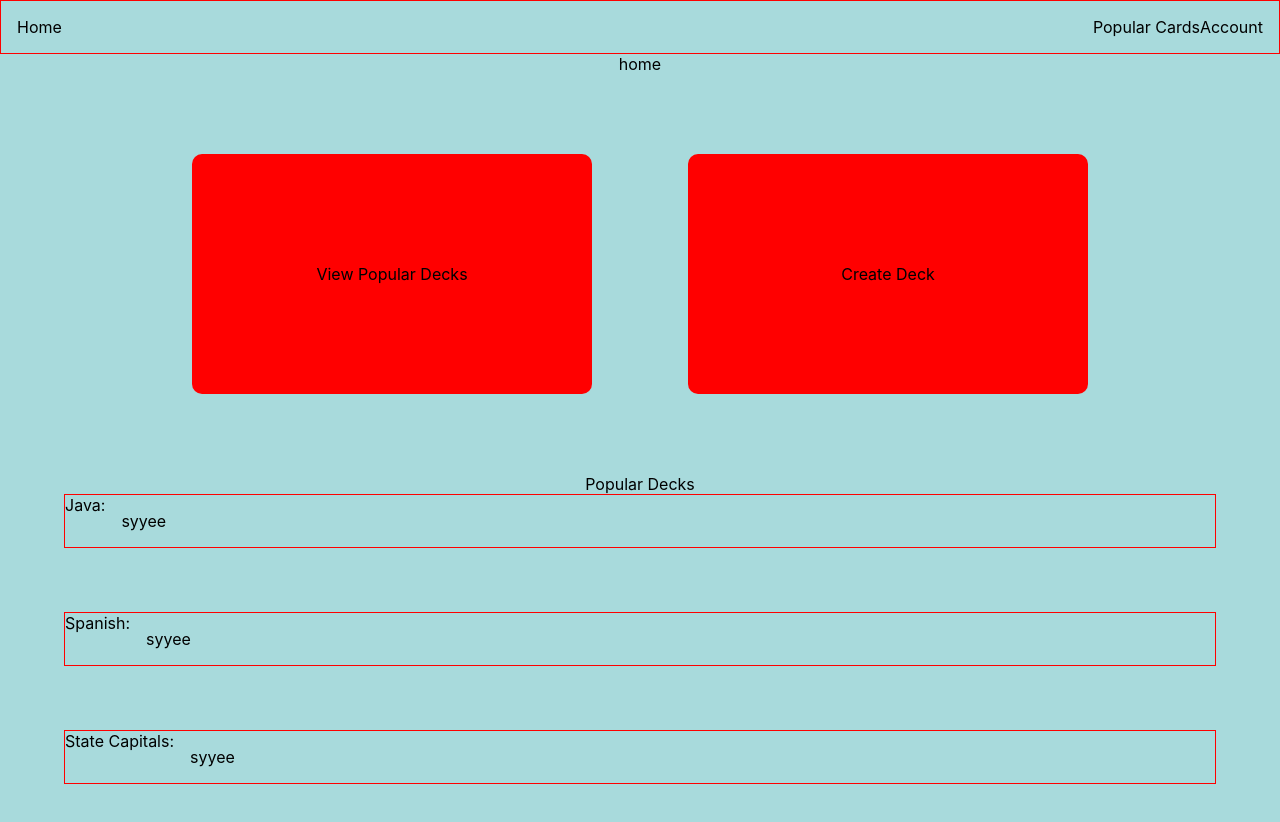
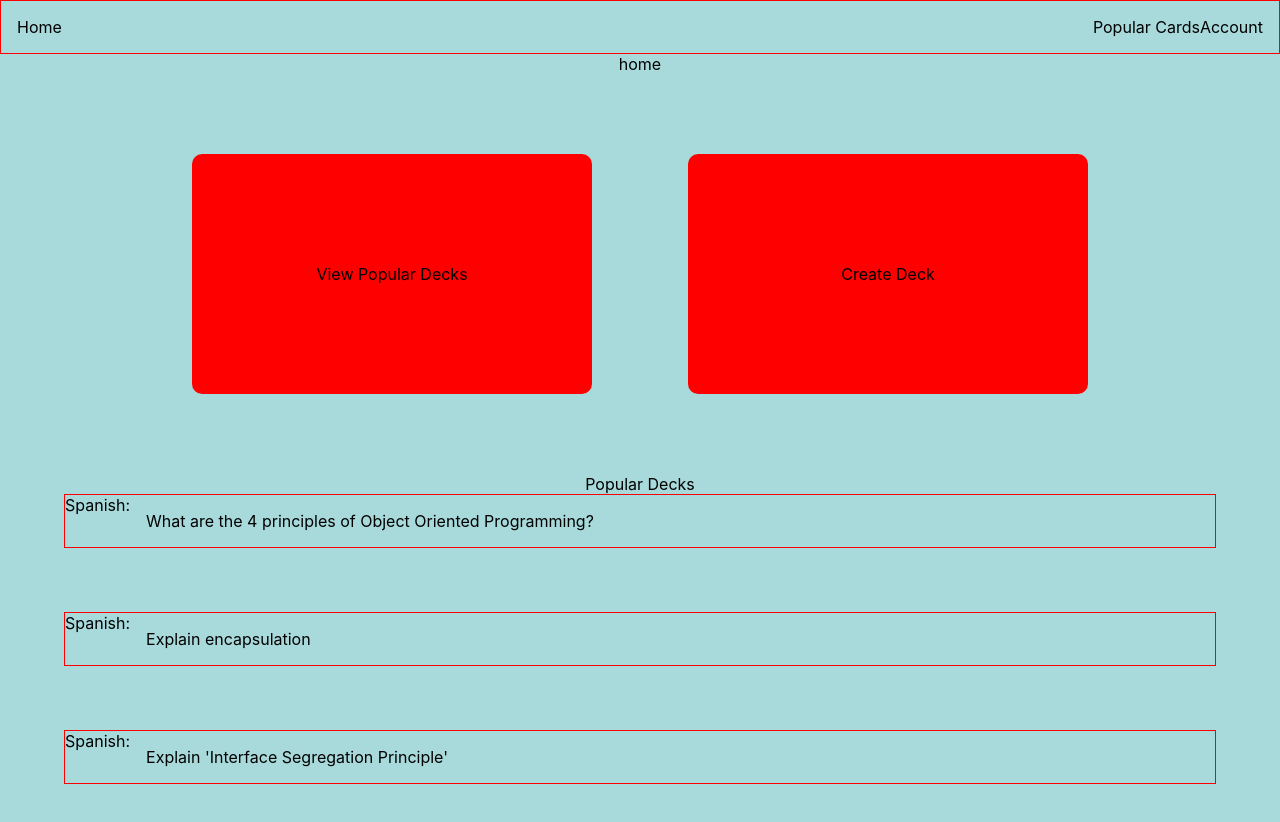
Before and after one commit to michael-mcmasters/Notecards, a React (Create React App) app: page / in a window 1280 px wide. Shown: the top 822 px of the page. Built offline with nearby package versions, Linux system fonts and the light colour scheme.

Commit message:
Display card information in CardGallary

```diff
--- a/src/components/homepage/CardGallary.js
+++ b/src/components/homepage/CardGallary.js
@@ -1,10 +1,10 @@
 import React from 'react';
 import styled from "styled-components";
 
-const CardGallary = () => {
+const CardGallary = ({deck}) => {
   return (
     <Container>
-      syyee
+      {deck[0].frontText}
     </Container>
   );
 };
--- a/src/components/homepage/PopularDecks.js
+++ b/src/components/homepage/PopularDecks.js
@@ -4,15 +4,27 @@ import cardsJSON from "../../resources/card-data.json";
 import CardGallary from "./CardGallary.js";
 
 const PopularDecks = () => {
-  const [decks, setDecks] = useState(cardsJSON.cards);
+  const [cards, setCards] = useState(cardsJSON.cards);
 
-  console.log(decks);
+  let deckOne = cards.slice(0, 4);
+  let deckTwo = cards.slice(4, 10);
+  let deckThree = cards.slice(10, 20);
+
+  // In the future, will import decks from an API.
+  const decks = [ deckOne, deckTwo, deckThree ];
 
   return (
     <div>
       <Wrapper>
         Popular Decks
-        <Container>
+        {decks.map((deck, index) => (
+          <Container>
+           Spanish:
+           <CardGallary key={index} deck={deck} />
+          </Container>
+        ))}
+
+        {/* <Container>
           Java: <CardGallary />
         </Container>
         <Container>
@@ -20,7 +32,7 @@ const PopularDecks = () => {
         </Container>
         <Container>
           State Capitals: <CardGallary />
-        </Container>
+        </Container> */}
       </Wrapper>
     </div>
   );
```
